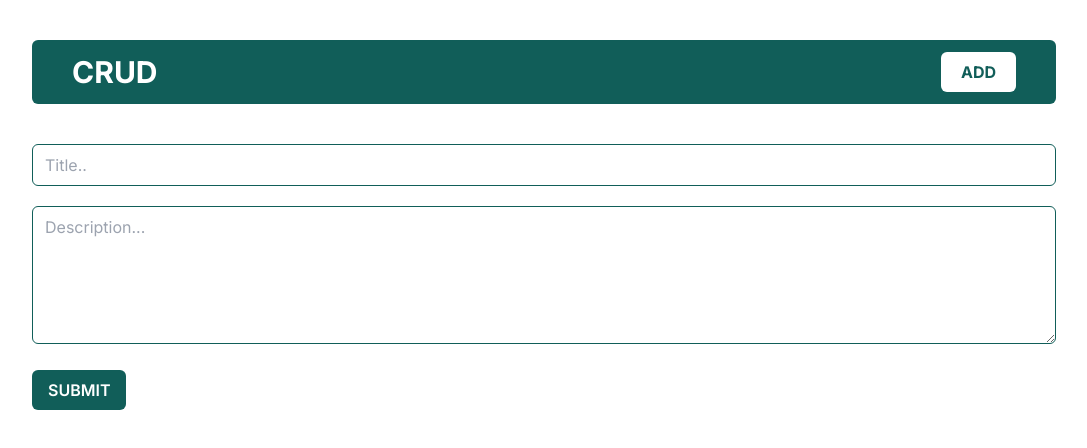
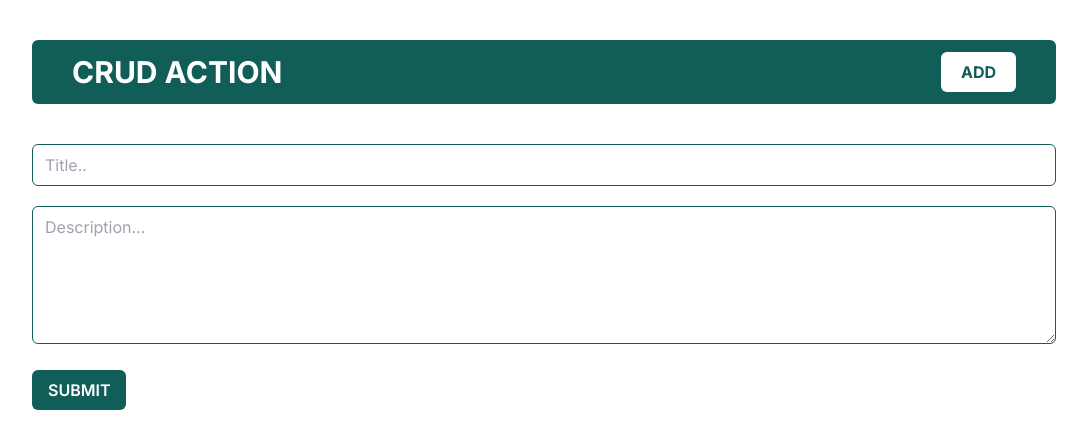
Before and after one commit to Soron248/Next-js-action-api, a Next.js app: page /add_topic in a window 1280 px wide. Shown: the top 448 px of the page, without its empty margins (96-1183 px from the left). Built offline with nearby package versions, Linux system fonts and the light colour scheme.

Commit message:
title change

```diff
--- a/src/components/Navbar.jsx
+++ b/src/components/Navbar.jsx
@@ -5,7 +5,7 @@ const Navbar = () => {
   return (
     <div className="bg-teal-800 max-w-5xl text-white mx-auto h-16 my-10 flex rounded-md justify-between items-center px-10">
       <Link href={"/"} className="text-3xl font-bold">
-        CRUD
+        CRUD ACTION
       </Link>
       <Link
         href={"/add_topic"}
```
